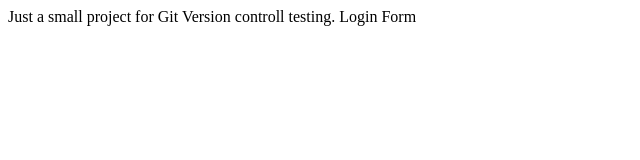
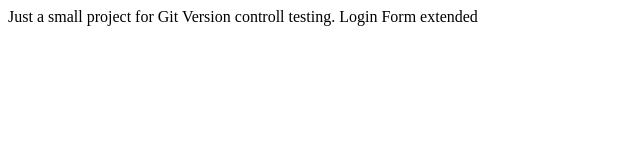
Before and after one commit to AlexKimmig/GitLearning, a plain HTML site: page index.html in a window 1280 px wide. Shown: the full height of the page, 0-640 px from the left. Drawn offline with Linux system fonts and the light colour scheme.

Commit message:
Form extension Bug fixed

```diff
--- a/index.html
+++ b/index.html
@@ -6,6 +6,6 @@
   </head>
   <body>
     Just a small project for Git Version controll testing.
-    Login Form <BUG>
+    Login Form extended
   </body>
 </html>
```
